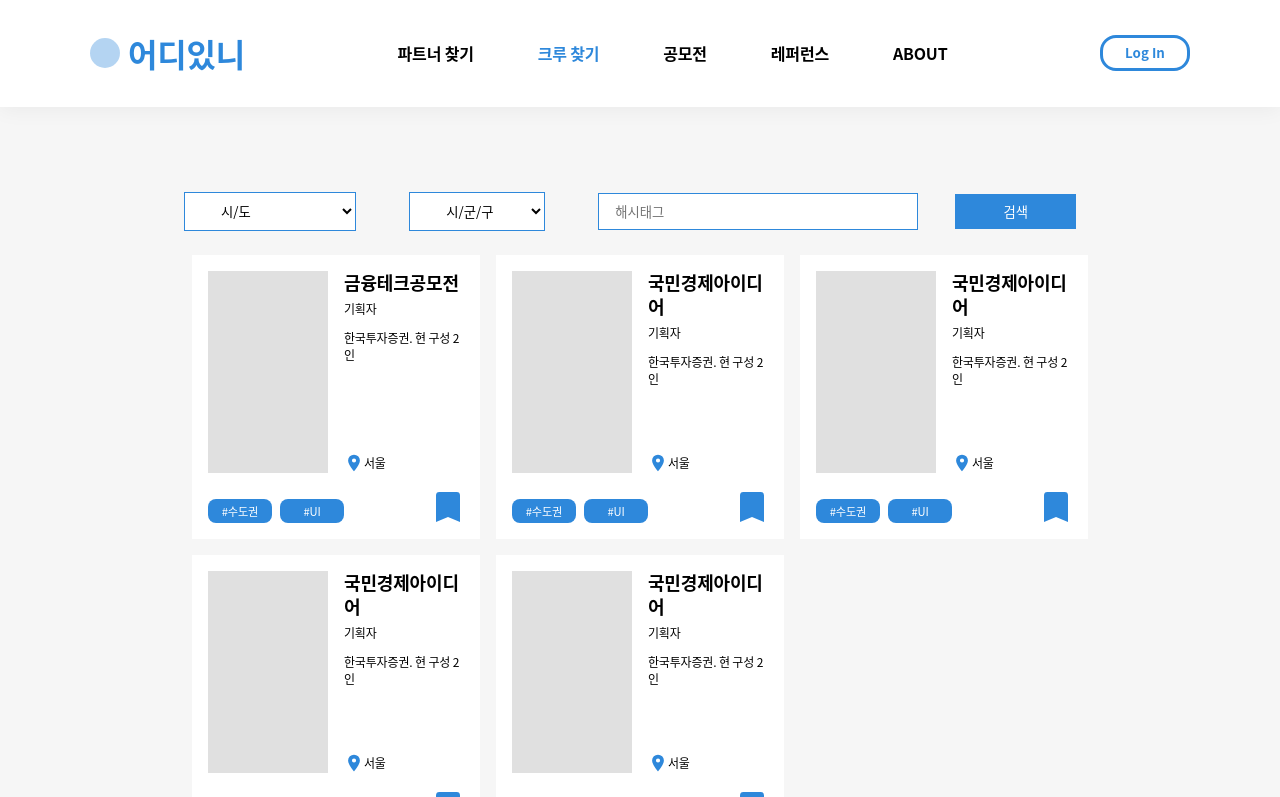
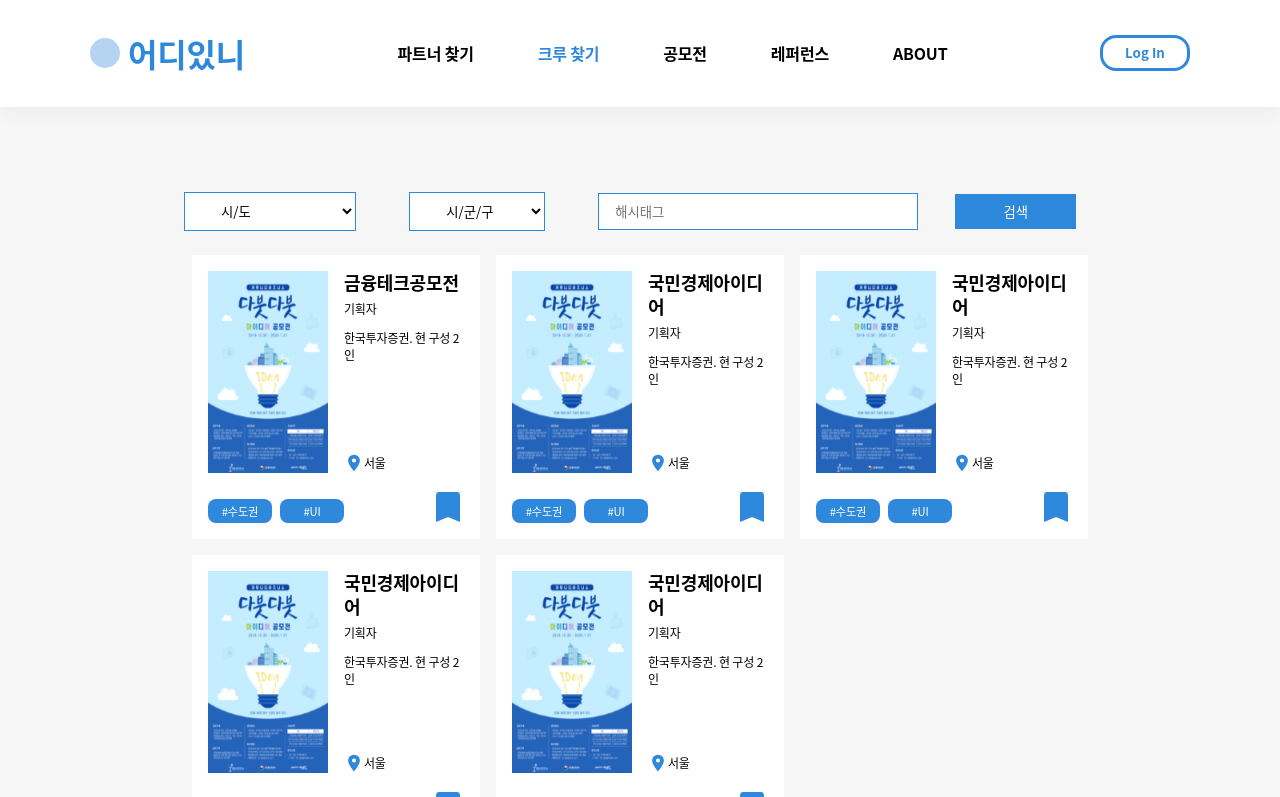
Before and after one commit to Double-Slash/5th-mini-team1-web, a Vue app in the folder front/: page /crew in a window 1280 px wide. Shown: the top 797 px of the page. Built offline with nearby package versions, Linux system fonts and the light colour scheme.

Commit message:
[수장] : 이미지 수정값 적용

```diff
--- a/front/src/components/PostCard/CrewCard.vue
+++ b/front/src/components/PostCard/CrewCard.vue
@@ -3,7 +3,7 @@
     <router-link to="/crew/1">
       <div class="post">
         <div class="post-thumbnail">
-          <img src="@/assets/img/profile.png" />
+          <img src="@/assets/img/test-post_img.png" />
         </div>
         <div class="post-info">
           <div class="info-header">
--- a/front/src/components/PostCard/EventCard.vue
+++ b/front/src/components/PostCard/EventCard.vue
@@ -2,7 +2,7 @@
   <router-link to="contest/1">
     <li>
       <div class="post-thumbnail">
-      <img src="@/assets/img/profile.png" />
+        <img src="@/assets/img/test-post_img.png" />
         <!-- <img :src="item.thumbnail || null" /> -->
       </div>
       <div class="post-info">
```
Lines whose indentation alone changed are shown as unchanged.
